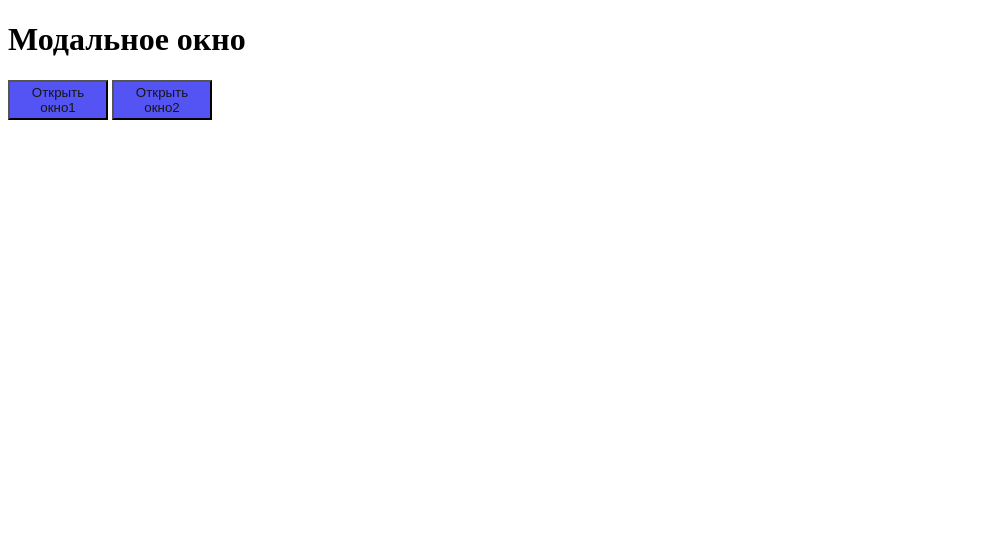
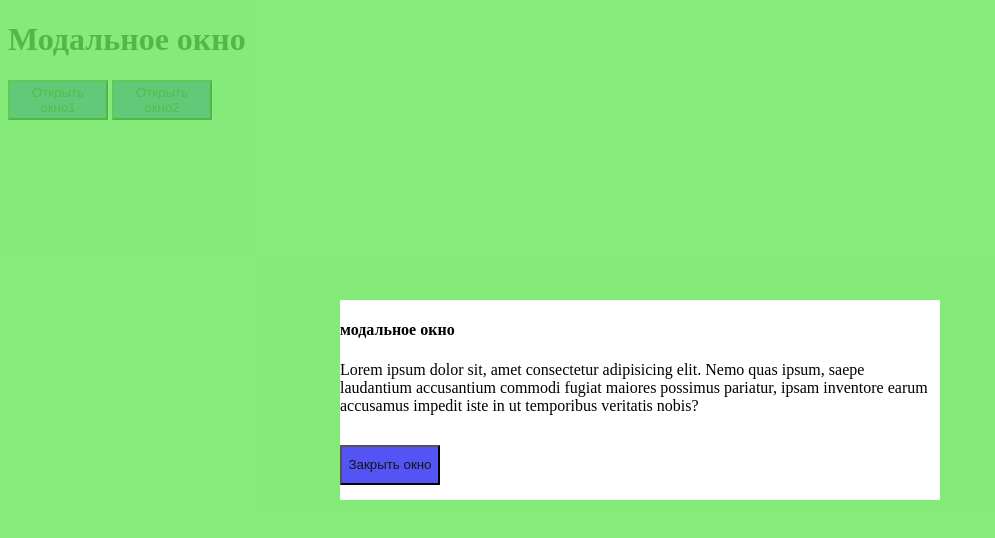
Before and after one commit to tomaz413gr/---------------, a plain HTML site: page modalWindow.html in a window 1280 px wide. Both pictures are taken after a click on the button "Открыть окно1". Shown: the whole page, without its empty margins (0-995 px from the left). Drawn offline with Linux system fonts and the light colour scheme.

Commit message:
модалка

```diff
--- a/js.js
+++ b/js.js
@@ -214,3 +214,11 @@
 // })
 
 // МОДАЛЬНОЕ ОКНО(ВСПЛЫВАЮЩЕЕ)!!!!
+
+const button = document.querySelector('[data-modal-button]');
+button.addEventListener('click', function(){
+    console.log('click');
+    const modal = document.querySelector('[data-modal]');
+    console.log(modal);
+    modal.classList.remove('none');
+})
--- a/modalWindow.css
+++ b/modalWindow.css
@@ -8,7 +8,7 @@
     transform: translate(-50%, -50%);
 }
 .fade_block {
-    display: none;
+
     position: absolute;
     top: 0;
     left: 0;
@@ -26,3 +26,6 @@ button {
 .modal_cont {
     margin-bottom: 30px;
 }
+.none {
+    display: none;
+}
--- a/modalWindow.html
+++ b/modalWindow.html
@@ -10,8 +10,8 @@
 <body>
     <h1>Модальное окно</h1>
     <button data-modal-button="modal-1">Открыть окно1</button>
-    <button data-modal-button="modal-2">Открыть окно2</button>
-    <div class="fade_block">
+    <button >Открыть окно2</button>
+    <div data-modal class="fade_block none">
         <div class="modal_window">
             <h4>модальное окно</h4>
             <div class="modal_cont">Lorem ipsum dolor sit, amet consectetur adipisicing elit. Nemo quas ipsum, saepe laudantium accusantium commodi fugiat maiores possimus pariatur, ipsam inventore earum accusamus impedit iste in ut temporibus veritatis nobis?</div>
```
